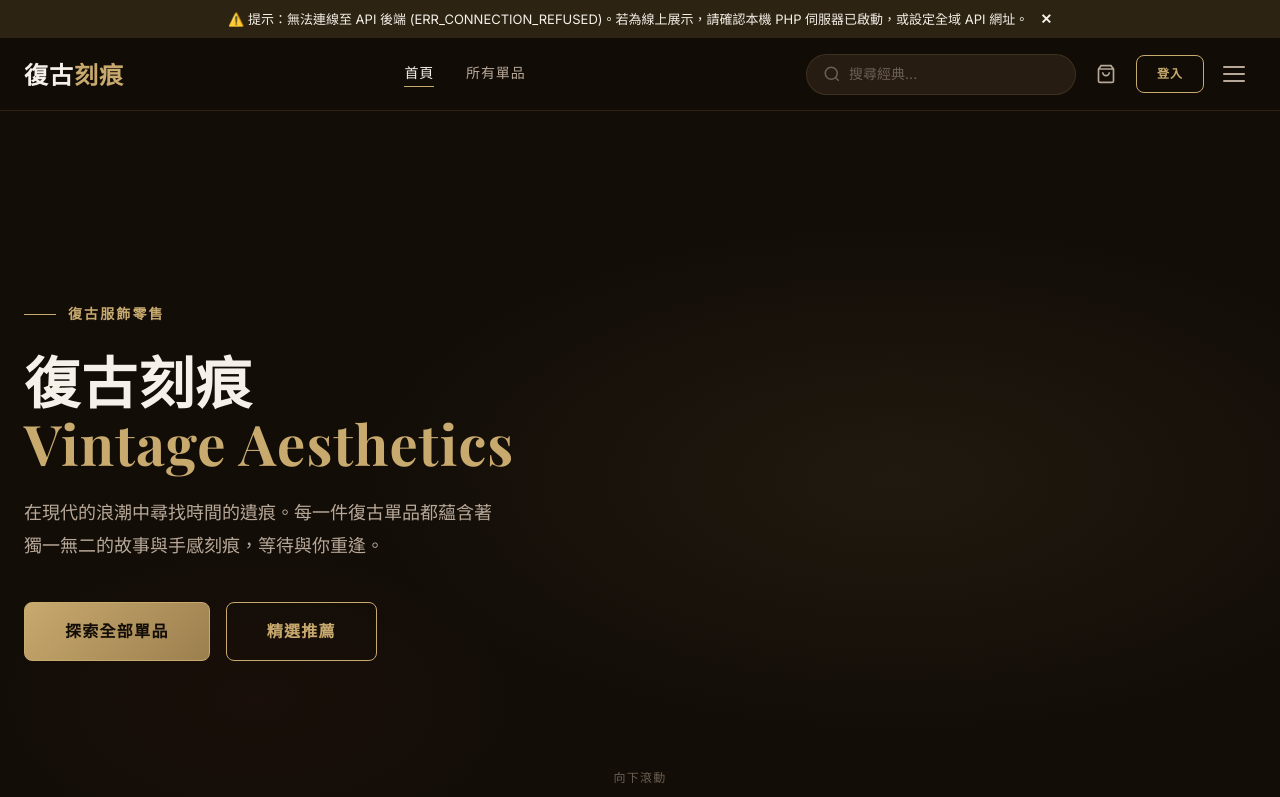
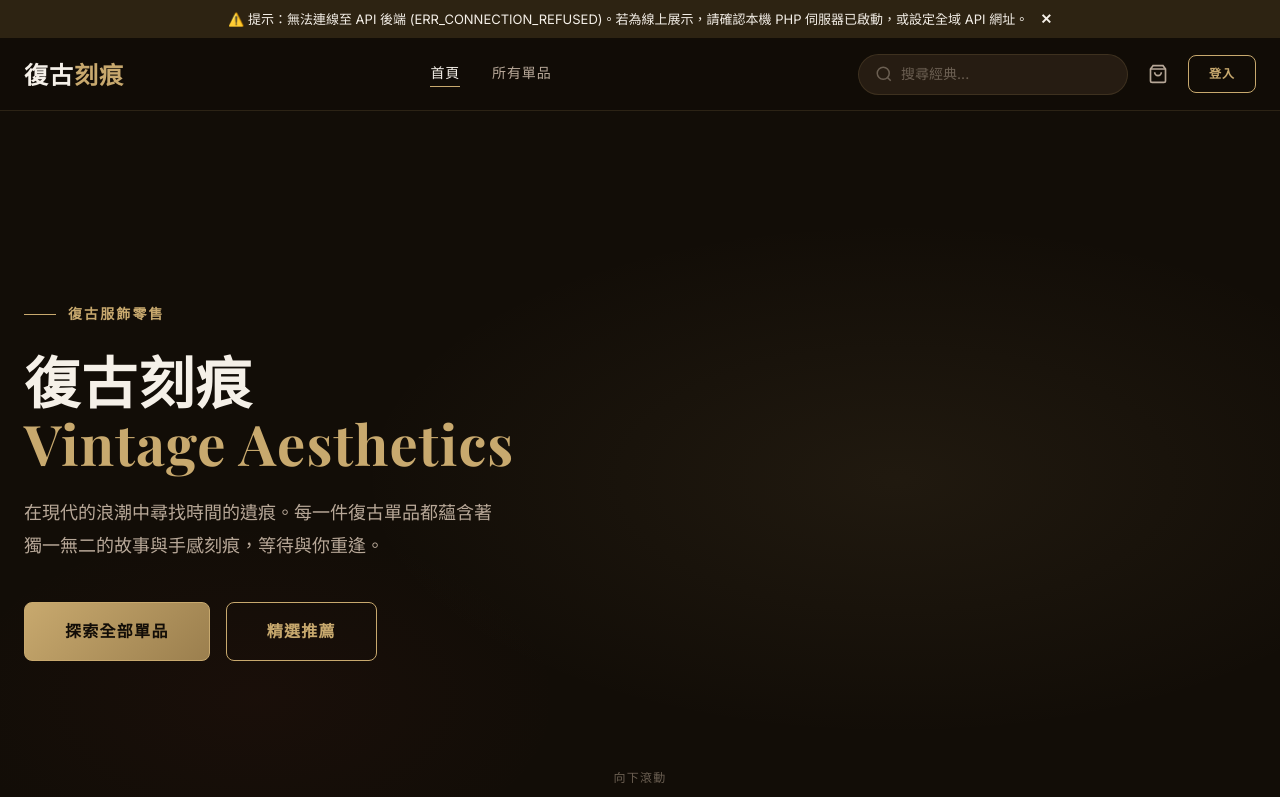
Before and after one commit to PutoLim0226/vintage-e-commerce, a React (Vite) app in the folder frontend/: page / in a window 1280 px wide. Shown: the top 797 px of the page. Built offline with nearby package versions, Linux system fonts and the light colour scheme; no server answers; a web font is replaced by a local one.

Commit message:
Auto-commit: Fix Header hamburger RWD order cascading bug

```diff
--- a/frontend/src/assets/css/main.css
+++ b/frontend/src/assets/css/main.css
@@ -1003,15 +1003,17 @@ small {
     flex-shrink: 0;
   }
 }
+.header__hamburger {
+  display: flex;
+  justify-content: center;
+  align-items: center;
+}
 @media (min-width: 1024px) {
   .header__hamburger {
     display: none;
   }
 }
 .header__hamburger {
-  display: flex;
-  justify-content: center;
-  align-items: center;
   flex-direction: column;
   gap: 5px;
   width: 44px;
--- a/frontend/src/assets/scss/layout/_header.scss
+++ b/frontend/src/assets/scss/layout/_header.scss
@@ -142,8 +142,8 @@
 
   // ── 漢堡選單（手機）─────────────────────────────────
   &__hamburger {
+    @include m.flex-center;
     @include m.lg { display: none; }
-    @include m.flex-center;
     flex-direction: column;
     gap: 5px;
     width: 44px;
```
Also changed, not shown: 2 other files (tests, documents, lock files or other folders).
